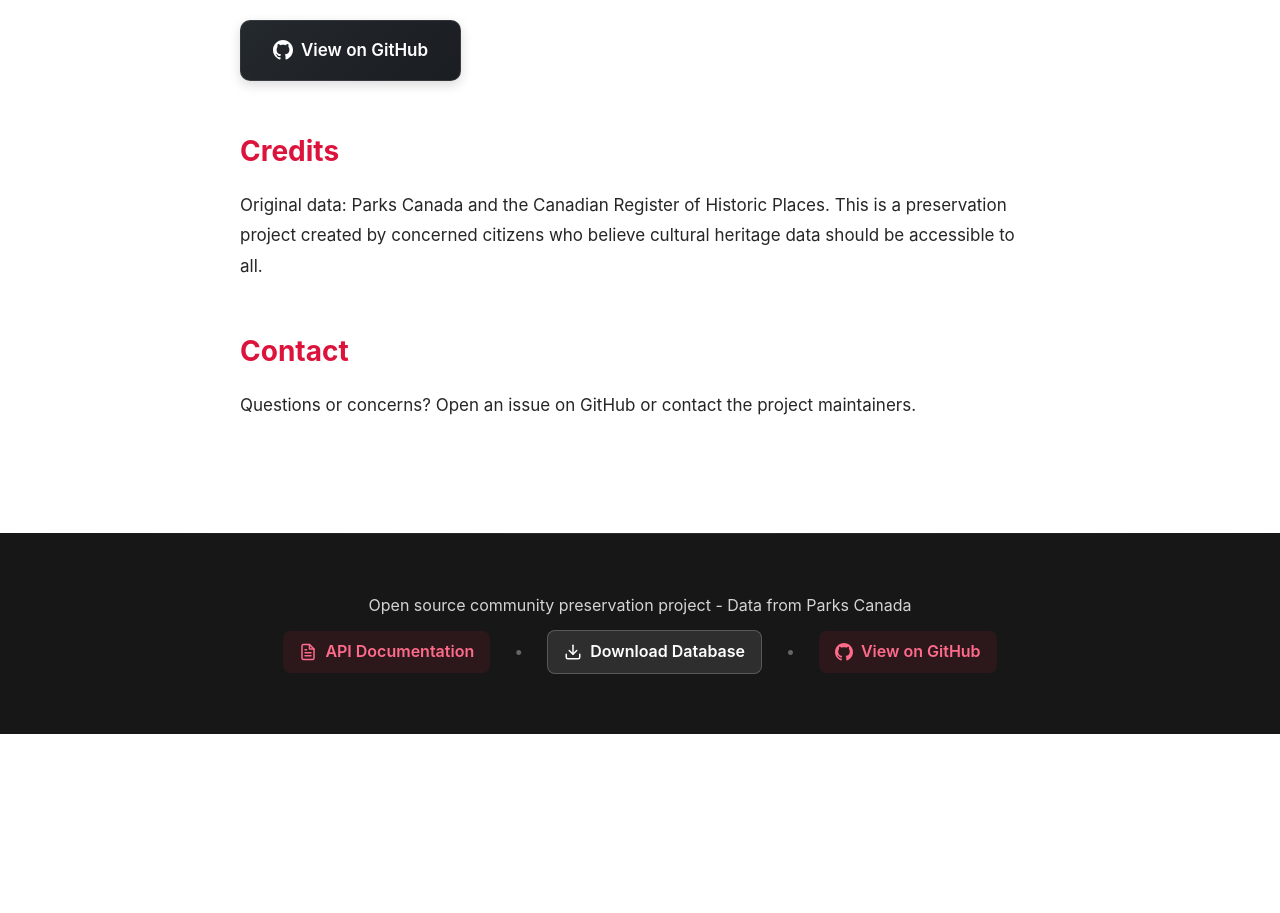
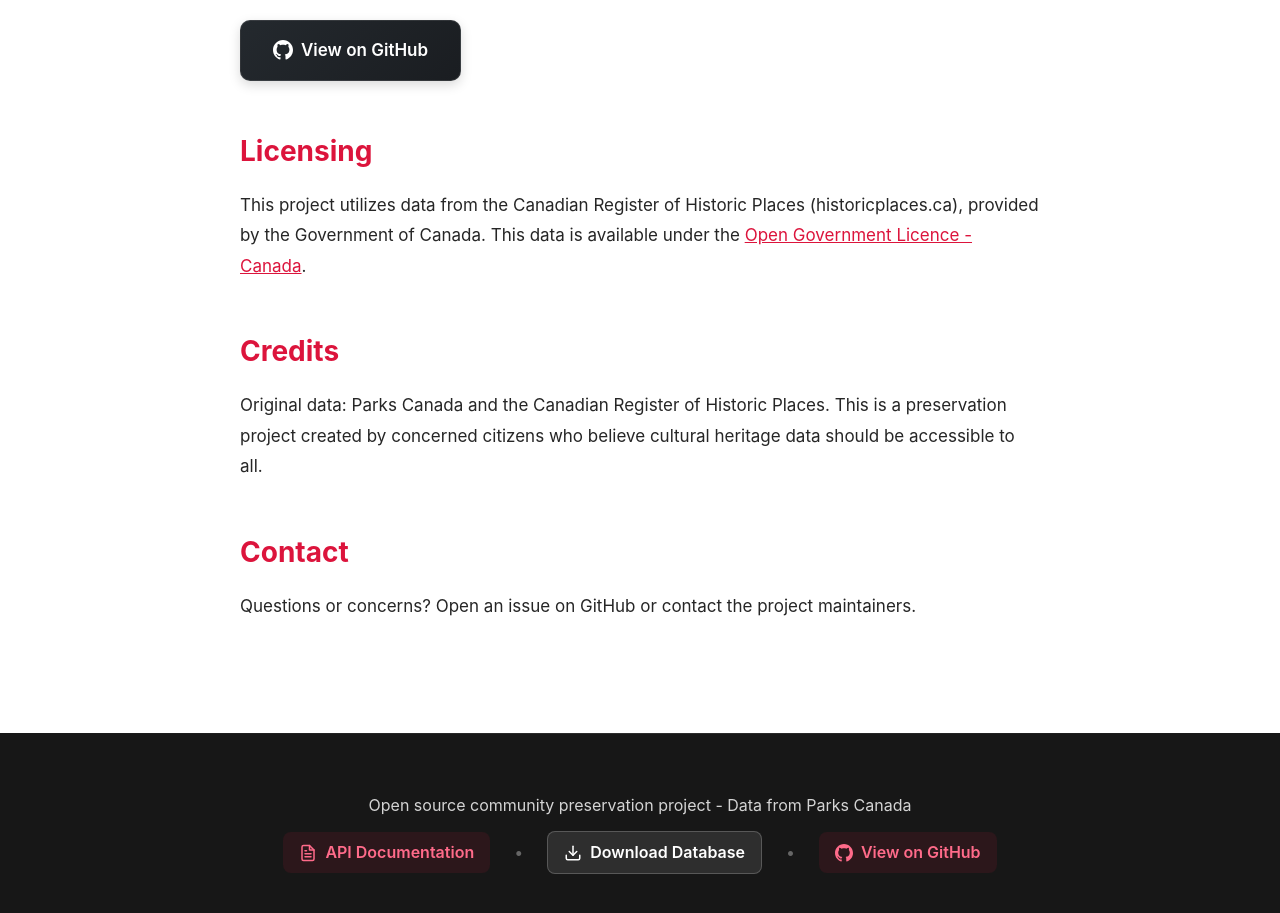
Before and after one commit to Gorskiz/historic-places-canada-2, a React (Vite) app in the folder website-src/: page /about in a window 1280 px wide. Shown: the part 2300-3213 px from the top of the page. Before the commit the page ends 3034 px from the top, so only its background shows below. Built offline with nearby package versions, Linux system fonts and the light colour scheme; no server answers.

Commit message:
Add more clear license information

```diff
--- a/website-src/src/pages/About.css
+++ b/website-src/src/pages/About.css
@@ -95,3 +95,13 @@
     font-size: 1.5rem;
   }
 }
+
+.license-link {
+  color: var(--red);
+  text-decoration: underline;
+  transition: opacity 0.2s;
+}
+
+.license-link:hover {
+  opacity: 0.8;
+}
--- a/website-src/src/pages/About.jsx
+++ b/website-src/src/pages/About.jsx
@@ -60,6 +60,10 @@ function About({ language }) {
       contribute: 'Contribute',
       contributeText: 'Found an issue? Want to help? This is an open source project and we welcome contributions! Visit our GitHub repository to contribute code, report bugs, or suggest improvements. Together, we can preserve Canadian heritage for future generations.',
       github: 'View on GitHub',
+      licensing: 'Licensing',
+      licensingText: 'This project utilizes data from the Canadian Register of Historic Places (historicplaces.ca), provided by the Government of Canada. This data is available under the ',
+      licensingLinkText: 'Open Government Licence - Canada',
+      licensingUrl: 'https://open.canada.ca/en/open-government-licence-canada',
       credits: 'Credits',
       creditsText: 'Original data: Parks Canada and the Canadian Register of Historic Places. This is a preservation project created by concerned citizens who believe cultural heritage data should be accessible to all.',
       contact: 'Contact',
@@ -108,6 +112,10 @@ function About({ language }) {
       contribute: 'Contribuer',
       contributeText: 'Vous avez trouvé un problème? Vous voulez aider? Ceci est un projet open source et nous accueillons les contributions! Visitez notre dépôt GitHub pour contribuer du code, signaler des bogues ou suggérer des améliorations. Ensemble, nous pouvons préserver le patrimoine canadien pour les générations futures.',
       github: 'Voir sur GitHub',
+      licensing: 'Licence',
+      licensingText: 'Ce projet utilise des données du Registre canadien des lieux patrimoniaux (historicplaces.ca), fournies par le gouvernement du Canada. Ces données sont disponibles sous la ',
+      licensingLinkText: 'Licence du gouvernement ouvert – Canada',
+      licensingUrl: 'https://open.canada.ca/fr/licence-du-gouvernement-ouvert-canada',
       credits: 'Crédits',
       creditsText: 'Données originales: Parcs Canada et le Registre canadien des lieux patrimoniaux. Il s\'agit d\'un projet de préservation créé par des citoyens concernés qui croient que les données du patrimoine culturel devraient être accessibles à tous.',
       contact: 'Contact',
@@ -190,10 +198,25 @@ function About({ language }) {
           <p>{t.contributeText}</p>
           <a href={GITHUB_REPO} className="github-button" target="_blank" rel="noopener noreferrer">
             <svg width="20" height="20" viewBox="0 0 24 24" fill="currentColor" style={{ marginRight: '0.5rem' }}>
-              <path d="M12 0c-6.626 0-12 5.373-12 12 0 5.302 3.438 9.8 8.207 11.387.599.111.793-.261.793-.577v-2.234c-3.338.726-4.033-1.416-4.033-1.416-.546-1.387-1.333-1.756-1.333-1.756-1.089-.745.083-.729.083-.729 1.205.084 1.839 1.237 1.839 1.237 1.07 1.834 2.807 1.304 3.492.997.107-.775.418-1.305.762-1.604-2.665-.305-5.467-1.334-5.467-5.931 0-1.311.469-2.381 1.236-3.221-.124-.303-.535-1.524.117-3.176 0 0 1.008-.322 3.301 1.23.957-.266 1.983-.399 3.003-.404 1.02.005 2.047.138 3.006.404 2.291-1.552 3.297-1.23 3.297-1.23.653 1.653.242 2.874.118 3.176.77.84 1.235 1.911 1.235 3.221 0 4.609-2.807 5.624-5.479 5.921.43.372.823 1.102.823 2.222v3.293c0 .319.192.694.801.576 4.765-1.589 8.199-6.086 8.199-11.386 0-6.627-5.373-12-12-12z"/>
+              <path d="M12 0c-6.626 0-12 5.373-12 12 0 5.302 3.438 9.8 8.207 11.387.599.111.793-.261.793-.577v-2.234c-3.338.726-4.033-1.416-4.033-1.416-.546-1.387-1.333-1.756-1.333-1.756-1.089-.745.083-.729.083-.729 1.205.084 1.839 1.237 1.839 1.237 1.07 1.834 2.807 1.304 3.492.997.107-.775.418-1.305.762-1.604-2.665-.305-5.467-1.334-5.467-5.931 0-1.311.469-2.381 1.236-3.221-.124-.303-.535-1.524.117-3.176 0 0 1.008-.322 3.301 1.23.957-.266 1.983-.399 3.003-.404 1.02.005 2.047.138 3.006.404 2.291-1.552 3.297-1.23 3.297-1.23.653 1.653.242 2.874.118 3.176.77.84 1.235 1.911 1.235 3.221 0 4.609-2.807 5.624-5.479 5.921.43.372.823 1.102.823 2.222v3.293c0 .319.192.694.801.576 4.765-1.589 8.199-6.086 8.199-11.386 0-6.627-5.373-12-12-12z" />
             </svg>
             {t.github}
           </a>
+        </section>
+
+        <section className="about-section">
+          <h2>{t.licensing}</h2>
+          <p>
+            {t.licensingText}
+            <a
+              href={t.licensingUrl}
+              target="_blank"
+              rel="noopener noreferrer"
+              className="license-link"
+            >
+              {t.licensingLinkText}
+            </a>.
+          </p>
         </section>
 
         <section className="about-section">
```
